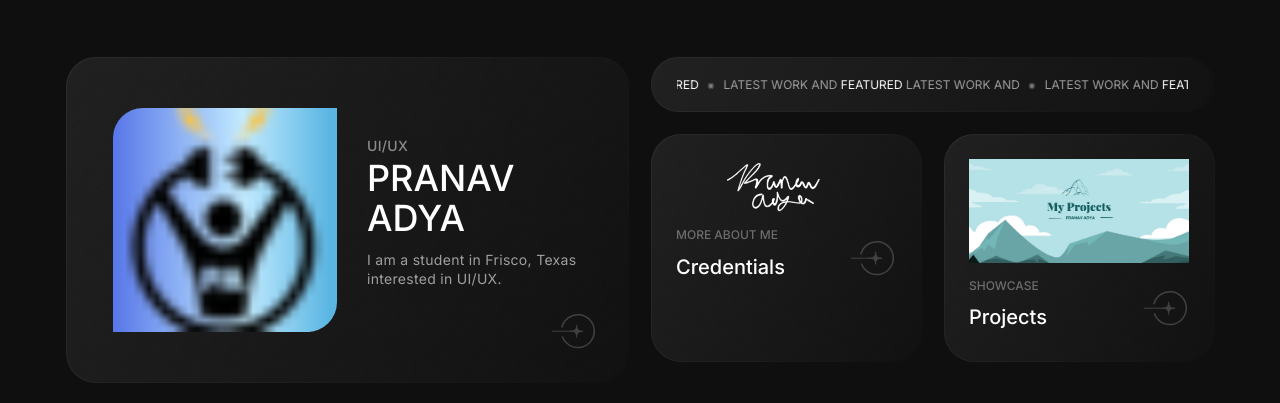
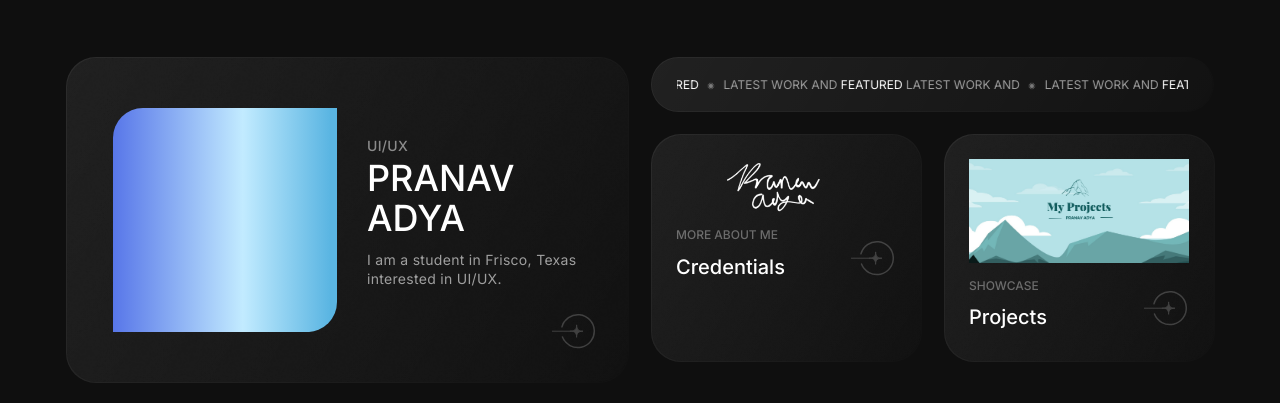
Before and after one commit to PranavAdya1/pranavadya-portfolio, a plain HTML site: page index.html in a window 1280 px wide. Shown: the part 234-637 px from the top of the page. Drawn offline with Linux system fonts and the light colour scheme; some icons are missing.

Commit message:
Update index.html

```diff
--- a/index.html
+++ b/index.html
@@ -63,7 +63,6 @@
                             <a class="overlay-link" href="./about.html"></a>
                             <img src="./assets/images/bg1.png" alt="BG" class="bg-img">
                             <div class="img-box">
-                                <img src="/assets/images/favicon.ico" alt="">
                             </div>
                             <div class="infos">
                                 <h4>UI/UX</h4>
```
